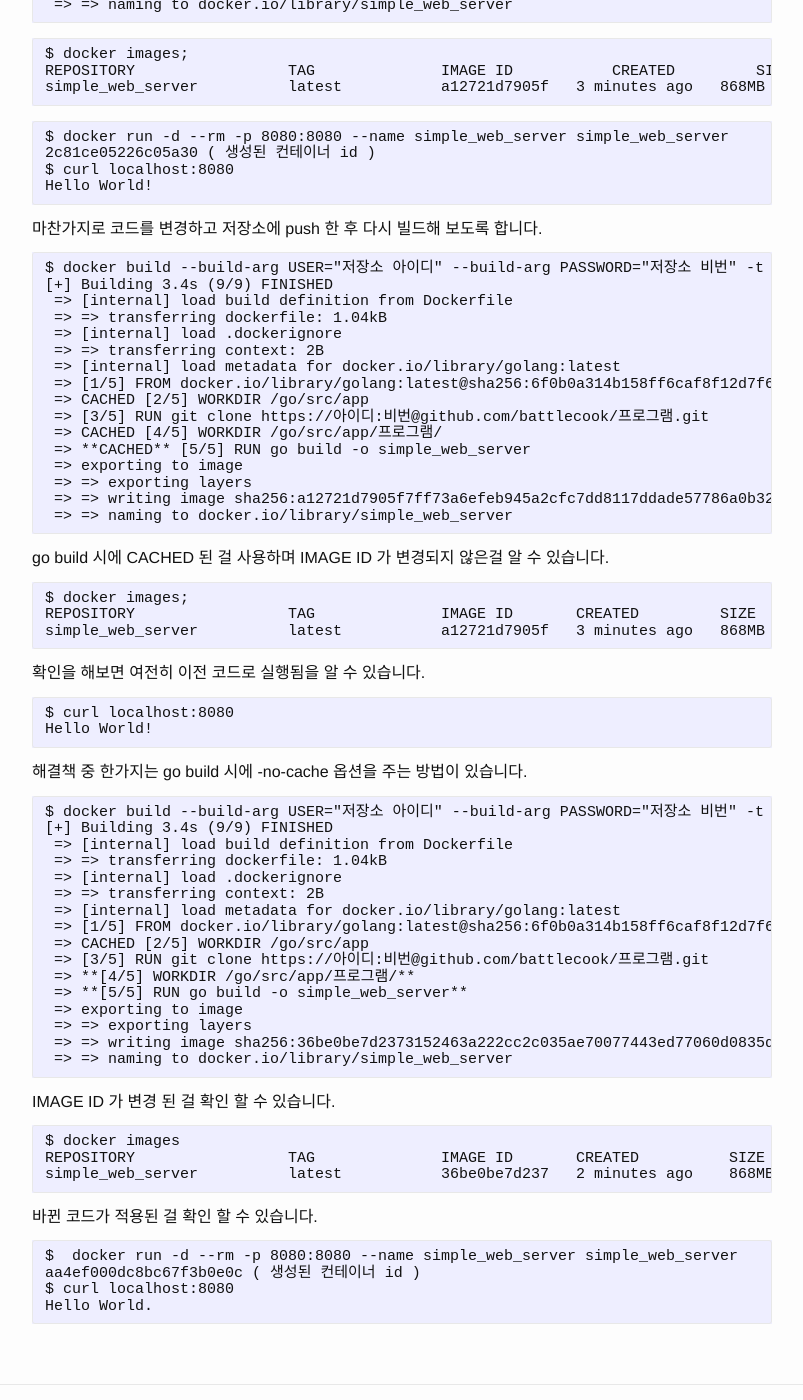
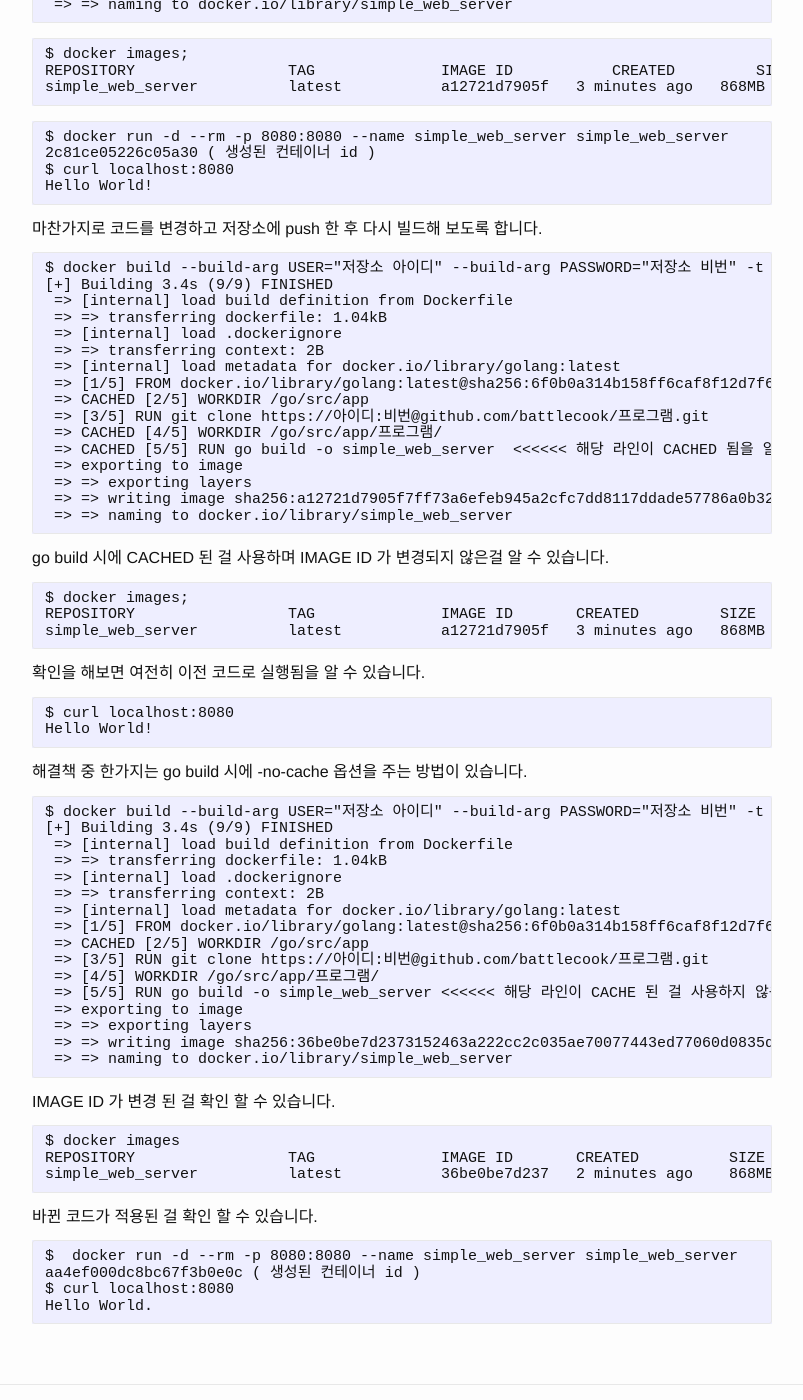
Before and after one commit to battlecook/battlecook.github.io, a Jekyll site: the page built from _posts/2021-05-23-source-code-docker-image-build.md, in a window 1280 px wide and 1400 px high, scrolled down 3321 px. Shown: the whole window, without its empty margins (238-1041 px from the left). Built offline with Jekyll 4.4.1, drawn with Linux system fonts in a browser that asks for light colours; comment, search, counter and statistics services are not loaded.

Commit message:
주석 추가

```diff
--- a/_posts/2021-05-23-source-code-docker-image-build.md
+++ b/_posts/2021-05-23-source-code-docker-image-build.md
@@ -232,7 +232,7 @@ $ docker build --build-arg USER="저장소 아이디" --build-arg PASSWORD="저
  => CACHED [2/5] WORKDIR /go/src/app
  => [3/5] RUN git clone https://아이디:비번@github.com/battlecook/프로그램.git
  => CACHED [4/5] WORKDIR /go/src/app/프로그램/
- => **CACHED** [5/5] RUN go build -o simple_web_server
+ => CACHED [5/5] RUN go build -o simple_web_server  <<<<<< 해당 라인이 CACHED 됨을 알 수 있음
  => exporting to image
  => => exporting layers
  => => writing image sha256:a12721d7905f7ff73a6efeb945a2cfc7dd8117ddade57786a0b32ba09cf01de3
@@ -267,8 +267,8 @@ $ docker build --build-arg USER="저장소 아이디" --build-arg PASSWORD="저
  => [1/5] FROM docker.io/library/golang:latest@sha256:6f0b0a314b158ff6caf8f12d7f6f3a966500ec6afb533e986eca7375e2f7560f
  => CACHED [2/5] WORKDIR /go/src/app
  => [3/5] RUN git clone https://아이디:비번@github.com/battlecook/프로그램.git
- => **[4/5] WORKDIR /go/src/app/프로그램/**
- => **[5/5] RUN go build -o simple_web_server**
+ => [4/5] WORKDIR /go/src/app/프로그램/
+ => [5/5] RUN go build -o simple_web_server <<<<<< 해당 라인이 CACHE 된 걸 사용하지 않음
  => exporting to image
  => => exporting layers
  => => writing image sha256:36be0be7d2373152463a222cc2c035ae70077443ed77060d0835d6ee948eb68a
```
